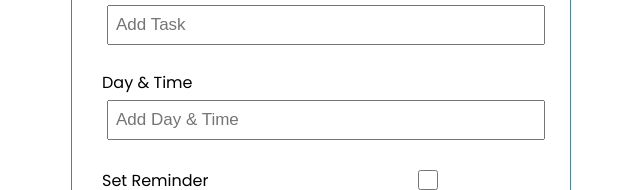
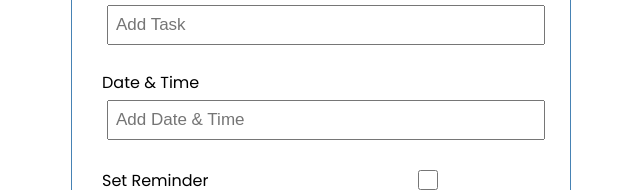
Before and after one commit to bobfdev/react-task-tracker, a React (Create React App) app: page / in a window 1280 px wide. Both pictures are taken after a click on the button "Add". Shown: the part 159-349 px from the top of the page, without its empty margins (319-959 px from the left). Built offline with nearby package versions, Linux system fonts and the light colour scheme.

Commit message:
updated 'day/Day' to 'date/Date' in each file

```diff
--- a/src/App.js
+++ b/src/App.js
@@ -10,19 +10,19 @@ function App() {
       {
           id: 1,
           text: 'Car Wash',
-          day: 'Jan 15th at 12:00pm',
+          date: 'Jan 15th at 12:00pm',
           reminder: true,
       },
       {
           id: 2,
           text: 'Dentist Appointment',
-          day: 'Jan 17th at 8:00am',
+          date: 'Jan 17th at 8:00am',
           reminder: true,
       },
       {
           id: 3,
           text: 'Electric Bill Due',
-          day: 'Jan 31st at 8:00am',
+          date: 'Jan 31st at 8:00am',
           reminder: true,
       },
   ]);
--- a/src/components/AddTask.js
+++ b/src/components/AddTask.js
@@ -2,7 +2,7 @@ import { useState } from 'react'
 
 const AddTask = ({ onAdd }) => {
     const [text, setText] = useState('')
-    const [day, setDay] = useState('')
+    const [date, setDate] = useState('')
     const [reminder, setReminder] = useState(false)
 
     const onSubmit = (e) => {
@@ -13,10 +13,10 @@ const AddTask = ({ onAdd }) => {
             return
         }
 
-        onAdd({ text, day, reminder })
+        onAdd({ text, date, reminder })
 
         setText('')
-        setDay('')
+        setDate('')
         setReminder(false)
     }
 
@@ -32,12 +32,12 @@ const AddTask = ({ onAdd }) => {
                 />
             </div>
             <div className='form-control'>
-                <label>Day & Time</label>
+                <label>Date & Time</label>
                 <input
                     type='text'
-                    placeholder='Add Day & Time'
-                    value={day}
-                    onChange={(e) => setDay(e.target.value)}
+                    placeholder='Add Date & Time'
+                    value={date}
+                    onChange={(e) => setDate(e.target.value)}
                 />
             </div>
             <div className='form-control form-control-check'>
--- a/src/components/Task.js
+++ b/src/components/Task.js
@@ -14,7 +14,7 @@ const Task = ({ task, onDelete, onToggle }) => {
 
                 />
             </h3>
-            <p>{task.day}</p>
+            <p>{task.date}</p>
         </div>
     )
 }
```
Also changed, not shown: 1 other file (tests, documents, lock files or other folders).
